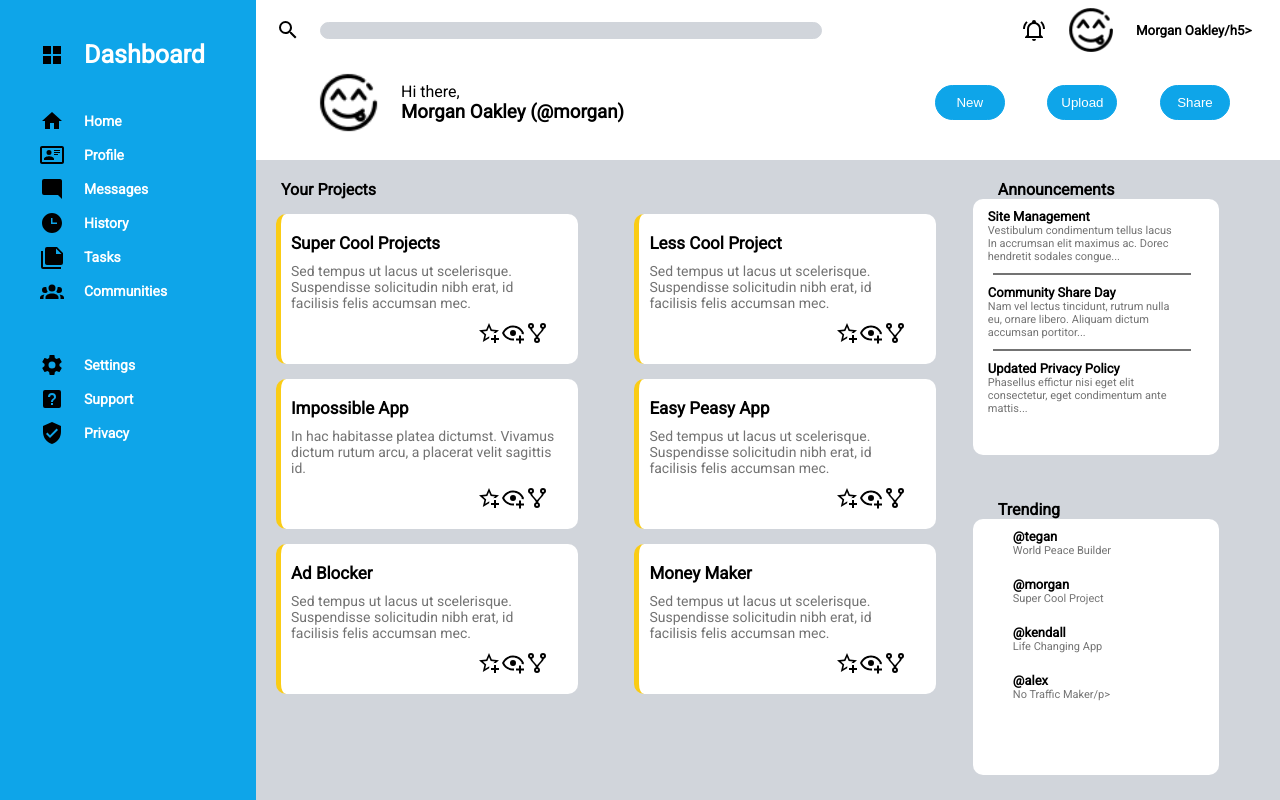
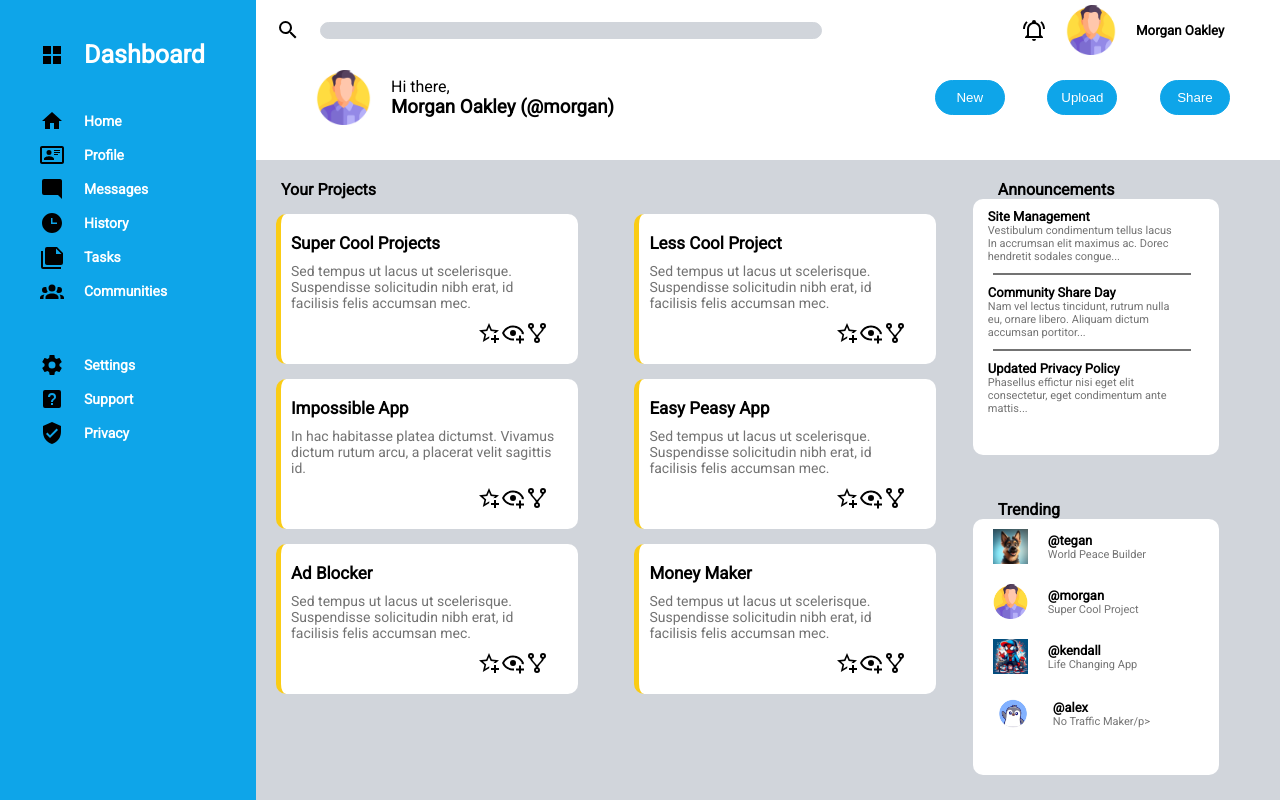
Before and after one commit to 21Saliji/Odin_project_admin_dashboard, a plain HTML site: page admin.html in a window 1280 px wide. Drawn offline with Linux system fonts and the light colour scheme.

Commit message:
final push

```diff
--- a/admin.html
+++ b/admin.html
@@ -75,12 +75,12 @@
                     <svg style="width: 24px;height: 24px;" xmlns="http://www.w3.org/2000/svg" viewBox="0 0 24 24"><title>bell-ring-outline</title>
                         <path d="M10,21H14A2,2 0 0,1 12,23A2,2 0 0,1 10,21M21,19V20H3V19L5,17V11C5,7.9 7.03,5.17 10,4.29C10,4.19 10,4.1 10,4A2,2 0 0,1 12,2A2,2 0 0,1 14,4C14,4.1 14,4.19 14,4.29C16.97,5.17 19,7.9 19,11V17L21,19M17,11A5,5 0 0,0 12,6A5,5 0 0,0 7,11V18H17V11M19.75,3.19L18.33,4.61C20.04,6.3 21,8.6 21,11H23C23,8.07 21.84,5.25 19.75,3.19M1,11H3C3,8.6 3.96,6.3 5.67,4.61L4.25,3.19C2.16,5.25 1,8.07 1,11Z" /></svg>
 
-                    <img src="./images/icon.png" alt="Profile picture" width="50px" class="avatarNavbar">
-                    <h5>Morgan Oakley/h5>
+                    <img src="./images/man.jpeg" alt="Profile picture" width="50px" class="avatarNavbar">
+                    <h5>Morgan Oakley</h5>
                 </div>
                 <div class="welcome">
                     <div class="left">
-                        <img src="./images/icon.png" alt="Profile Picture" width="65px" class="avatarWelcome">
+                        <img src="./images/man.jpeg" alt="Profile Picture" width="55px" class="avatarWelcome">
                         <div class="welcome-text">
                             <p>Hi there,</p>
                             <h3>Morgan Oakley (@morgan)</h3>
@@ -238,28 +238,28 @@
                         <h4>Trending</h4>
                         <div class="trend-card">
                             <div class="trend-image-text">
-                                <img src="">
+                                <img src="./images/dog.jpeg" width="35px">
                                 <div class="trend-text">
                                     <h6>@tegan</h6>
                                     <p>World Peace Builder</p>
                                 </div>
                             </div>
                             <div class="trend-image-text">
-                                <img>
+                                <img src="./images/man.jpeg" width="35px">
                                 <div class="trend-text">
                                     <h6>@morgan</h6>
                                     <p>Super Cool Project</p>
                                 </div>
                             </div>
                             <div class="trend-image-text">
-                                <img>
+                                <img src="./images/spiderman.jpeg" width="35px">
                                 <div class="trend-text">
                                     <h6>@kendall</h6>
                                     <p>Life Changing App</p>
                                 </div>
                             </div>
                             <div class="trend-image-text">
-                                <img>
+                                <img src="./images/penguin.avif" width="40px">
                                 <div class="trend-text">
                                     <h6>@alex</h6>
                                     <p>No Traffic Maker/p>
```
Also changed, not shown: images/dog.jpeg (added), images/icon.png (deleted), images/man.jpeg (added), images/penguin.avif (added), images/spiderman.jpeg (added).
